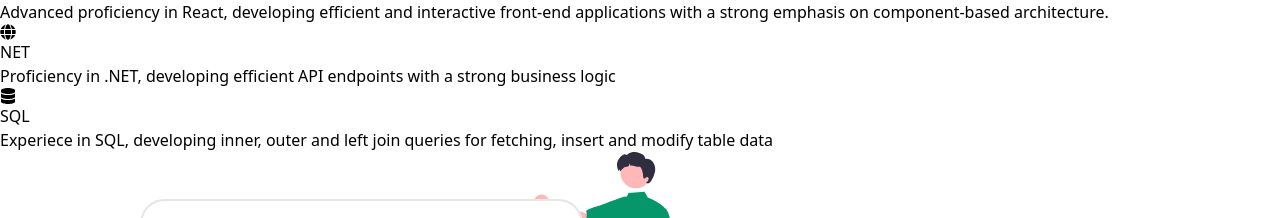
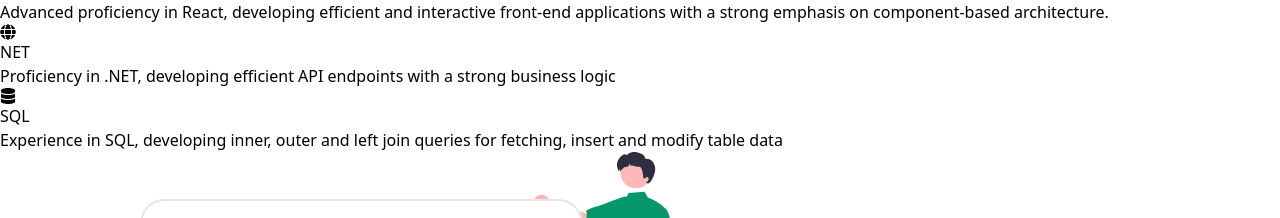
Before and after one commit to Priyadarshini22/priyadarshiniPortfolio, a React (Vite) app: page / in a window 1280 px wide. Shown: the part 1040-1258 px from the top of the page. Built offline with nearby package versions, Linux system fonts and the light colour scheme.

Commit message:
image height

```diff
--- a/src/assets/data.jsx
+++ b/src/assets/data.jsx
@@ -37,7 +37,7 @@ export const skills = [
     id: nanoid(),
     title: 'SQL',
     icon: <FaDatabase className='h-16 w-16 text-emerald-500' />,
-    text: 'Experiece in SQL, developing inner, outer and left join queries for fetching, insert and modify table data',
+    text: 'Experience in SQL, developing inner, outer and left join queries for fetching, insert and modify table data',
   },
 ];
 
--- a/src/components/ProjectCard.jsx
+++ b/src/components/ProjectCard.jsx
@@ -3,7 +3,7 @@ import { TbWorldWww } from "react-icons/tb";
 
 const ProjectCard = ({img,url,github,title,text}) => {
     return <article className="bg-white rounded-lg shadow-md hover:shadow-xl duration-300">
-    <img src={img} className='w-full object-cover rounded-t-lg'/>
+    <img src={img} className='w-full object-cover rounded-t-lg h-15'/>
     <div className="capitalize p-8">
     <h2 className="text-xl tracking-wide font-medium">{title}</h2>
     <p className="mt-4 text-slate-700 leading-loose">{text}</p>
```
